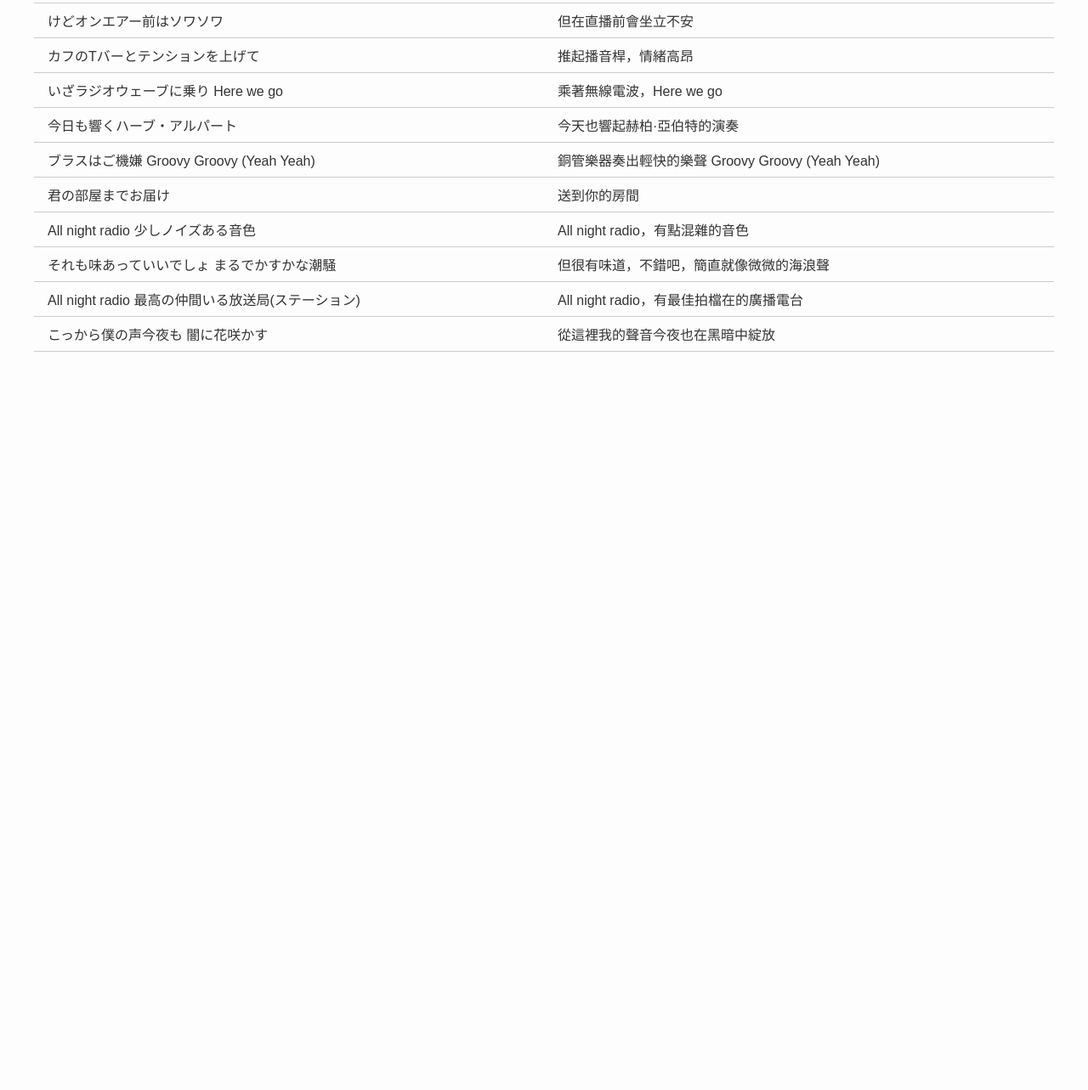
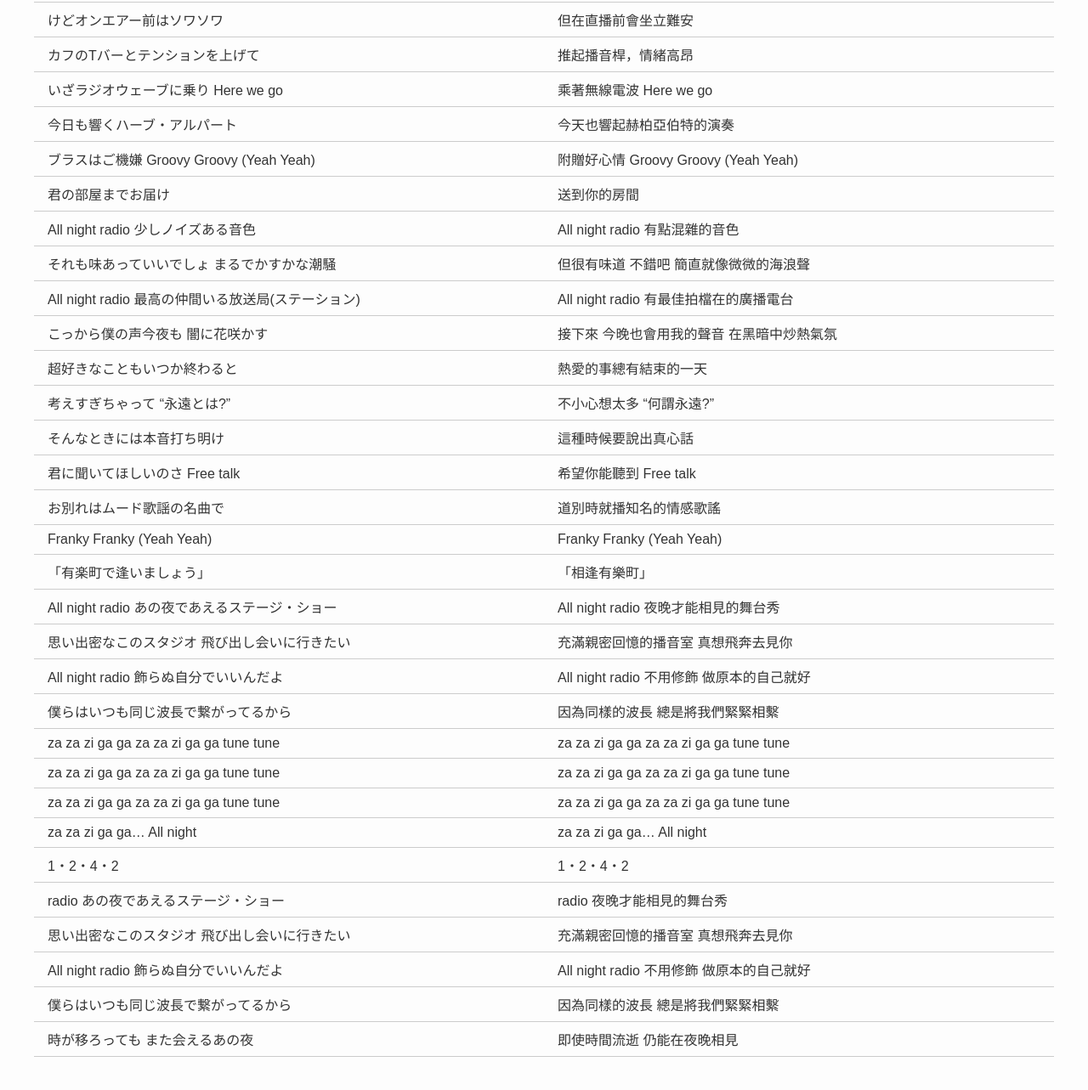
Before and after one commit to liberte1136/my-lyrics, a plain HTML site: page All Night Radio.html in a window 1280 px wide. Shown: the part 135-1418 px from the top of the page at 85% size. Before the commit the page ends 800 px from the top, so only its background shows below. Drawn offline with Linux system fonts and the light colour scheme.

Commit message:
Update All Night Radio.html

```diff
--- a/All Night Radio.html
+++ b/All Night Radio.html
@@ -37,12 +37,12 @@
   <h1>All Night Radio - Ado</h1>
   <table>
     <tr>
-      <td><ruby>喋<rt>しゃべ</rt></ruby>るのが好きアドリブ得意</td>
+      <td>喋るのが好きアドリブ得意</td>
       <td>喜歡講話，擅長即興</td>
     </tr>
     <tr>
       <td>けどオンエアー前はソワソワ</td>
-      <td>但在直播前會坐立不安</td>
+      <td>但在直播前會坐立難安</td>
     </tr>
     <tr>
       <td>カフのTバーとテンションを上げて</td>
@@ -50,15 +50,15 @@
     </tr>
     <tr>
       <td>いざラジオウェーブに乗り Here we go</td>
-      <td>乘著無線電波，Here we go</td>
+      <td>乘著無線電波 Here we go</td>
     </tr>
     <tr>
       <td>今日も響くハーブ・アルパート</td>
-      <td>今天也響起赫柏·亞伯特的演奏</td>
+      <td>今天也響起赫柏亞伯特的演奏</td>
     </tr>
     <tr>
       <td>ブラスはご機嫌 Groovy Groovy (Yeah Yeah)</td>
-      <td>銅管樂器奏出輕快的樂聲 Groovy Groovy (Yeah Yeah)</td>
+      <td>附贈好心情 Groovy Groovy (Yeah Yeah)</td>
     </tr>
     <tr>
       <td>君の部屋までお届け</td>
@@ -66,21 +66,104 @@
     </tr>
     <tr>
       <td>All night radio 少しノイズある音色</td>
-      <td>All night radio，有點混雜的音色</td>
+      <td>All night radio 有點混雜的音色</td>
     </tr>
     <tr>
       <td>それも味あっていいでしょ まるでかすかな潮騒</td>
-      <td>但很有味道，不錯吧，簡直就像微微的海浪聲</td>
+      <td>但很有味道 不錯吧 簡直就像微微的海浪聲</td>
     </tr>
     <tr>
       <td>All night radio 最高の仲間いる放送局(ステーション)</td>
-      <td>All night radio，有最佳拍檔在的廣播電台</td>
+      <td>All night radio 有最佳拍檔在的廣播電台</td>
     </tr>
     <tr>
       <td>こっから僕の声今夜も 闇に花咲かす</td>
-      <td>從這裡我的聲音今夜也在黑暗中綻放</td>
+      <td>接下來 今晚也會用我的聲音 在黑暗中炒熱氣氛</td>
     </tr>
-    <!-- 你可以繼續添加更多歌詞行 -->
+    <tr>
+      <td>超好きなこともいつか終わると</td>
+      <td>熱愛的事總有結束的一天</td>
+    </tr>
+    <tr>
+      <td>考えすぎちゃって “永遠とは?”</td>
+      <td>不小心想太多 “何謂永遠?”</td>
+    </tr>
+    <tr>
+      <td>そんなときには本音打ち明け</td>
+      <td>這種時候要說出真心話</td>
+    </tr>
+    <tr>
+      <td>君に聞いてほしいのさ Free talk</td>
+      <td>希望你能聽到 Free talk</td>
+    </tr>
+    <tr>
+      <td>お別れはムード歌謡の名曲で</td>
+      <td>道別時就播知名的情感歌謠</td>
+    </tr>
+    <tr>
+      <td>Franky Franky (Yeah Yeah)</td>
+      <td>Franky Franky (Yeah Yeah)</td>
+    </tr>
+    <tr>
+      <td>「有楽町で逢いましょう」</td>
+      <td>「相逢有樂町」</td>
+    </tr>
+    <tr>
+      <td>All night radio あの夜であえるステージ・ショー</td>
+      <td>All night radio 夜晚才能相見的舞台秀</td>
+    </tr>
+    <tr>
+      <td>思い出密なこのスタジオ 飛び出し会いに行きたい</td>
+      <td>充滿親密回憶的播音室 真想飛奔去見你</td>
+    </tr>
+    <tr>
+      <td>All night radio 飾らぬ自分でいいんだよ</td>
+      <td>All night radio 不用修飾 做原本的自己就好</td>
+    </tr>
+    <tr>
+      <td>僕らはいつも同じ波長で繋がってるから</td>
+      <td>因為同樣的波長 總是將我們緊緊相繫</td>
+    </tr>
+    <tr>
+      <td>za za zi ga ga za za zi ga ga tune tune</td>
+      <td>za za zi ga ga za za zi ga ga tune tune</td>
+    </tr>
+    <tr>
+      <td>za za zi ga ga za za zi ga ga tune tune</td>
+      <td>za za zi ga ga za za zi ga ga tune tune</td>
+    </tr>
+    <tr>
+      <td>za za zi ga ga za za zi ga ga tune tune</td>
+      <td>za za zi ga ga za za zi ga ga tune tune</td>
+    </tr>
+    <tr>
+      <td>za za zi ga ga… All night</td>
+      <td>za za zi ga ga… All night</td>
+    </tr>
+    <tr>
+      <td>1・2・4・2</td>
+      <td>1・2・4・2</td>
+    </tr>
+    <tr>
+      <td>radio あの夜であえるステージ・ショー</td>
+      <td>radio 夜晚才能相見的舞台秀</td>
+    </tr>
+    <tr>
+      <td>思い出密なこのスタジオ 飛び出し会いに行きたい</td>
+      <td>充滿親密回憶的播音室 真想飛奔去見你</td>
+    </tr>
+    <tr>
+      <td>All night radio 飾らぬ自分でいいんだよ</td>
+      <td>All night radio 不用修飾 做原本的自己就好</td>
+    </tr>
+    <tr>
+      <td>僕らはいつも同じ波長で繋がってるから</td>
+      <td>因為同樣的波長 總是將我們緊緊相繫</td>
+    </tr>
+    <tr>
+      <td>時が移ろっても また会えるあの夜</td>
+      <td>即使時間流逝 仍能在夜晚相見</td>
+    </tr>
   </table>
 </body>
 </html>
```
